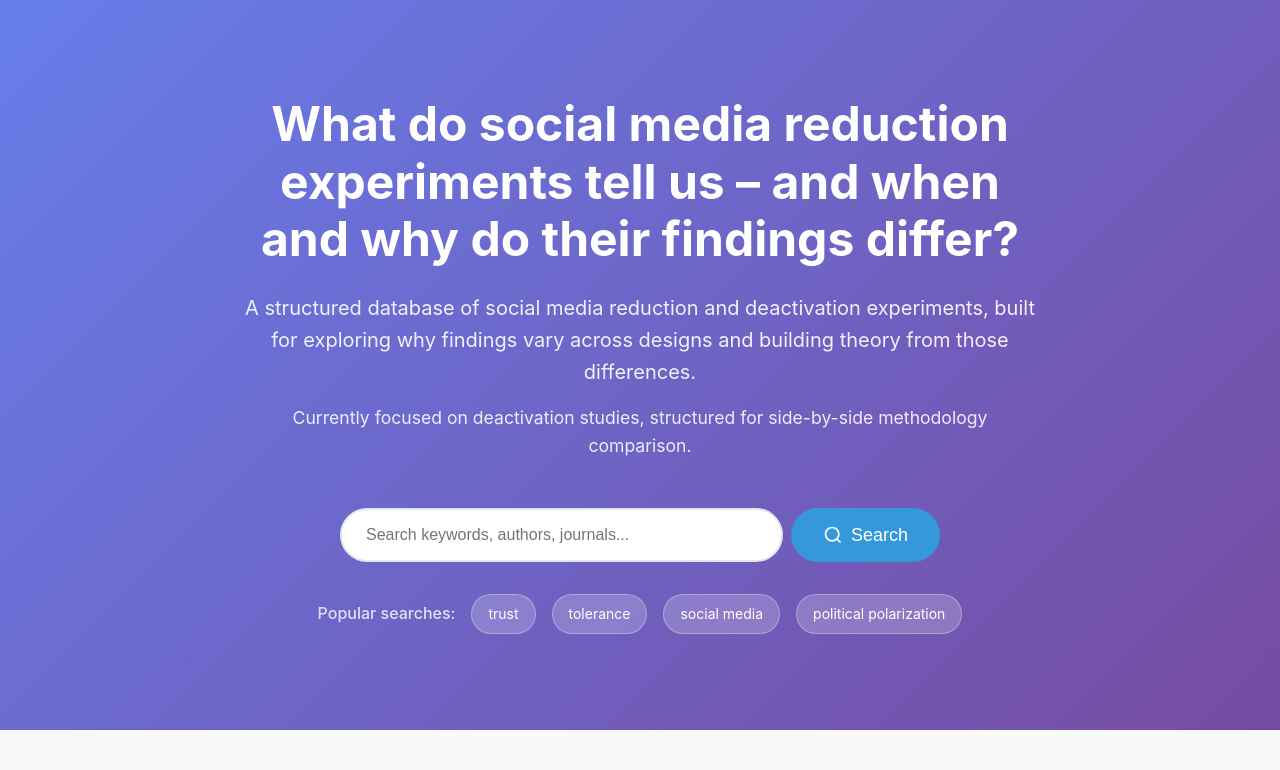
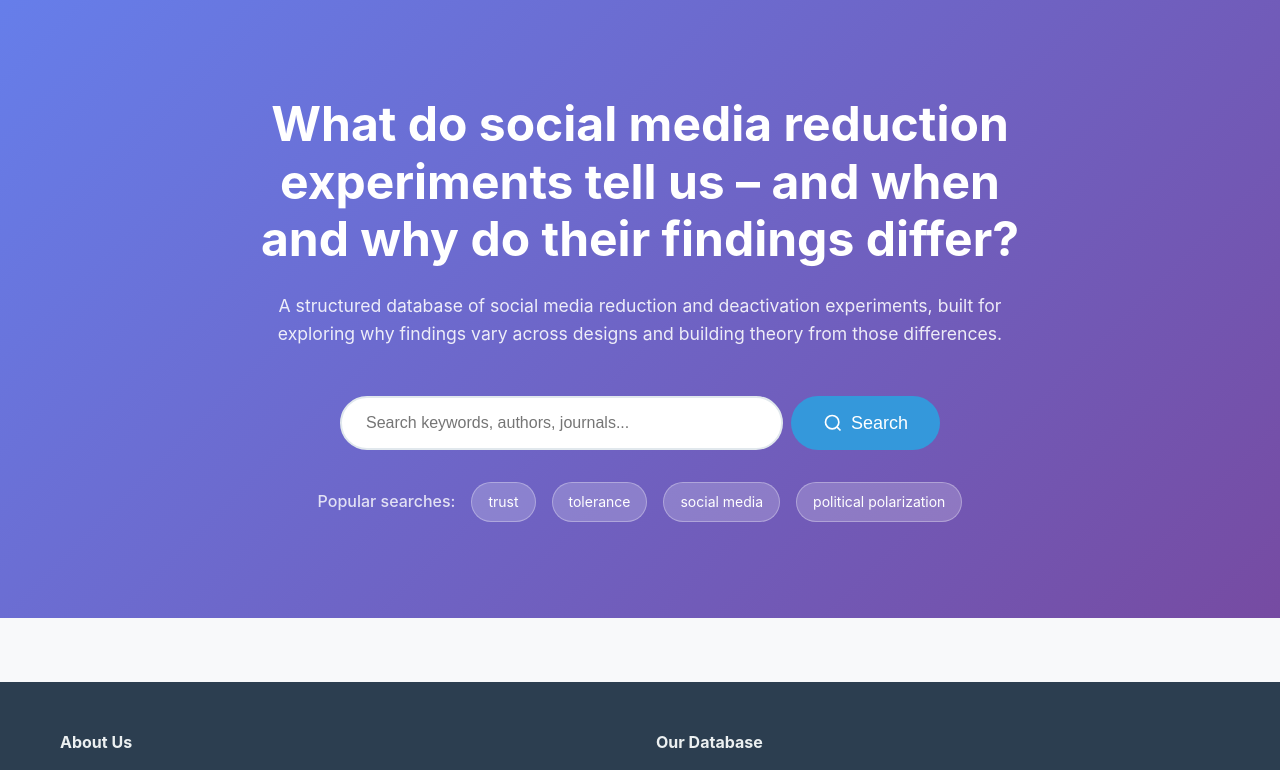
Before and after one commit to CindyLyu1953/MDI_database_wireframe, a Flask app: page / in a window 1280 px wide. Shown: the part 101-871 px from the top of the page. Run offline with Flask 3, Linux system fonts and the light colour scheme; some libraries are stand-ins or nearby versions.

Commit message:
Rearrange hero description paragraphs in index.html
Moved a description paragraph to a different location in the HTML structure.

```diff
--- a/templates/index.html
+++ b/templates/index.html
@@ -11,11 +11,9 @@
     <div class="container">
         <div class="hero-content">
                 <h2 class="hero-title">What do social media reduction experiments tell us – and when and why do their findings differ?</h2>
-                <p class="hero-description">
-                    A structured database of social media reduction and deactivation experiments, built for exploring why findings vary across designs and building theory from those differences.
                 </p>
                 <p class="hero-description hero-description-secondary">
-                    Currently focused on deactivation studies, structured for side-by-side methodology comparison.
+                   A structured database of social media reduction and deactivation experiments, built for exploring why findings vary across designs and building theory from those differences.
                 </p>
 
             <div class="search-box">
```
